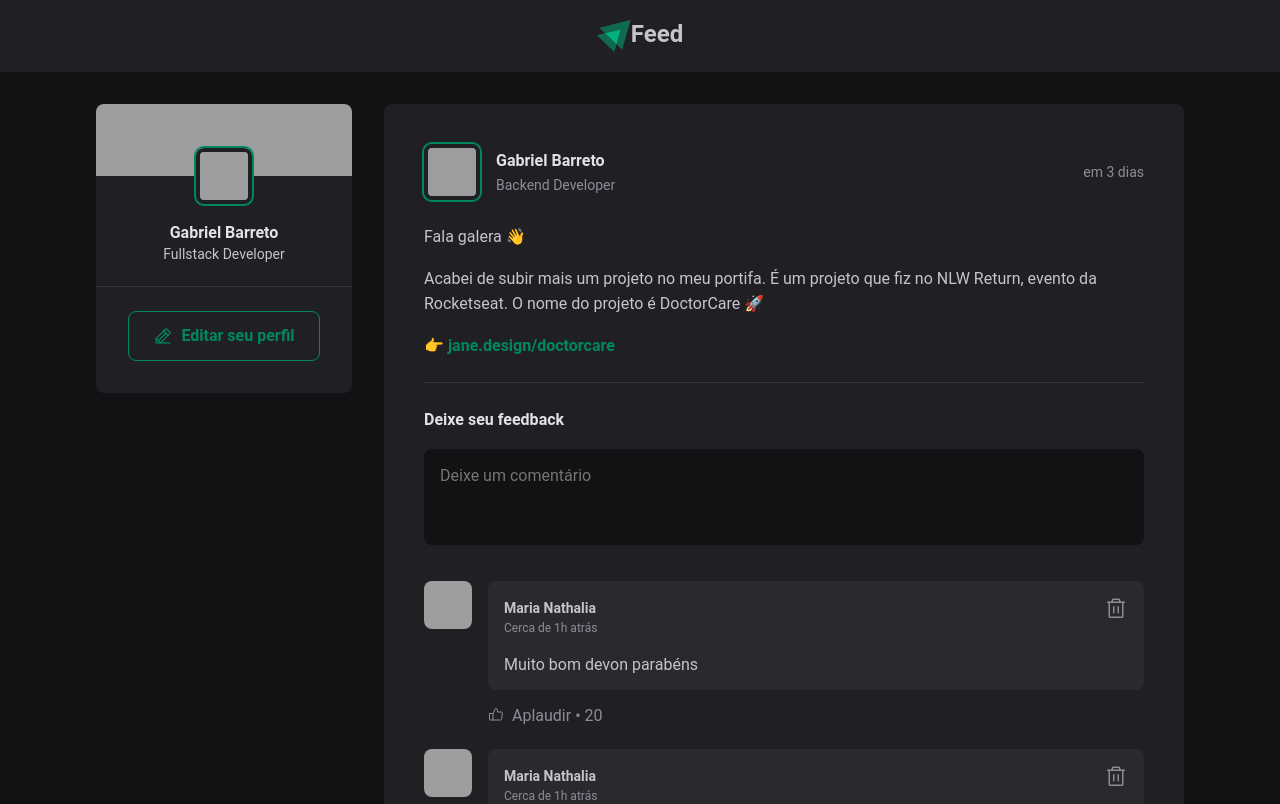
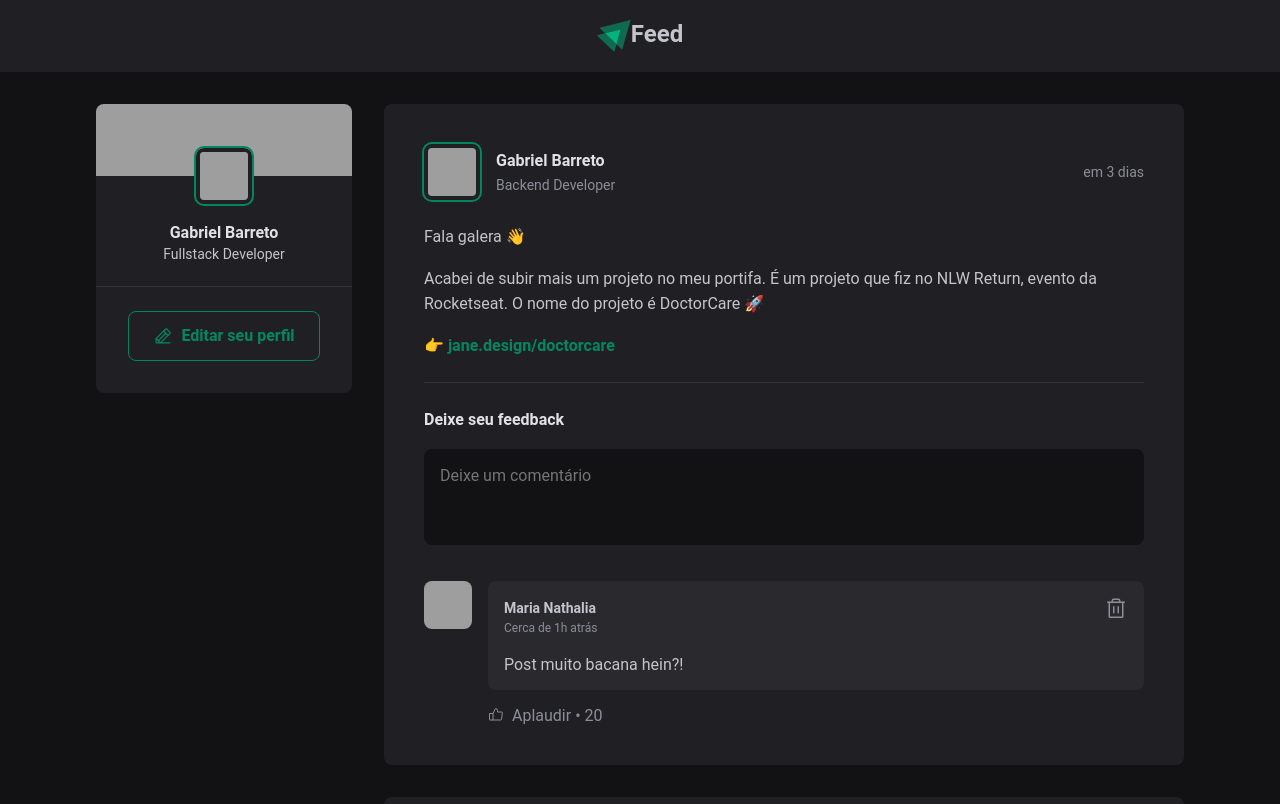
Before and after one commit to GabrielDevLoper/fundamentos-reactjs-ignite-2022, a React app: page / in a window 1280 px wide. Shown: the top 804 px of the page. Built offline with nearby package versions, Linux system fonts and the light colour scheme; grey boxes are pictures that could not be loaded; the HTML template or start-up script is replaced by a standard one.

Commit message:
feat: aplicando programação declarativa do react utilizando o hook useState.

```diff
--- a/src/components/Comment.jsx
+++ b/src/components/Comment.jsx
@@ -2,7 +2,7 @@ import { ThumbsUp, Trash } from "phosphor-react";
 import { Avatar } from "./Avatar";
 import styles from "./Comment.module.css";
 
-export function Comment(){
+export function Comment({comment}){
     return (
         <div className={styles.comment}>
             <Avatar hasBorder={false} src="https://github.com/gabrieldevloper.png" />
@@ -20,7 +20,7 @@ export function Comment(){
                         </button>
                     </header>
 
-                    <p>Muito bom devon parabéns</p>
+                    <p>{comment}</p>
                 </div>
 
                 <footer>
--- a/src/components/Post.jsx
+++ b/src/components/Post.jsx
@@ -7,7 +7,11 @@ import { Comment } from "./Comment";
 import styles from "./Post.module.css";
 
 export function Post({author, content, publishedAt}){
-    const [comments, setComments] = useState([1,2]);
+    const [comments, setComments] = useState([
+        'Post muito bacana hein?!'
+    ]);
+
+    const [newComment, setNewComment] = useState('');
 
     const publishedDateFormatted = format(publishedAt, "d 'de' LLLL 'ás' HH:mm'h'", {
         locale: ptBR
@@ -20,8 +24,8 @@ export function Post({author, content, publishedAt}){
 
     function handleCreateNewComment(e){
         e.preventDefault();
-        console.log('oi');
-        setComments([...comments, comments.length+1]);
+        setComments([...comments, newComment]);
+        setNewComment('');
     }
 
     return(
@@ -56,6 +60,8 @@ export function Post({author, content, publishedAt}){
 
                 <textarea
                     placeholder="Deixe um comentário"
+                    value={newComment}
+                    onChange={e => setNewComment(e.target.value)}
                 />
 
                 <footer>
@@ -67,7 +73,7 @@ export function Post({author, content, publishedAt}){
             <div className={styles.commentList}>
                 {
                     comments.map(comment => (
-                        <Comment />
+                        <Comment comment={comment}/>
                     ))
                 }
             </div>
```
